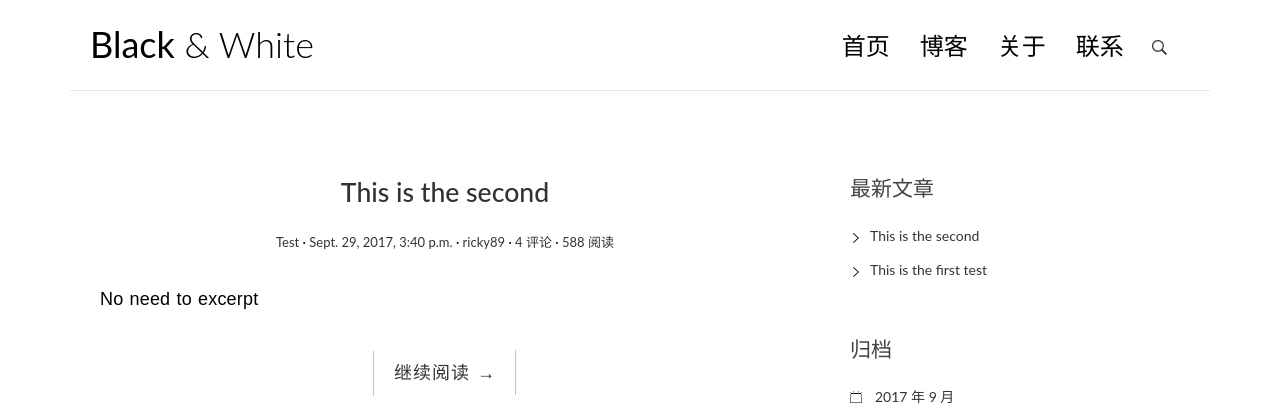
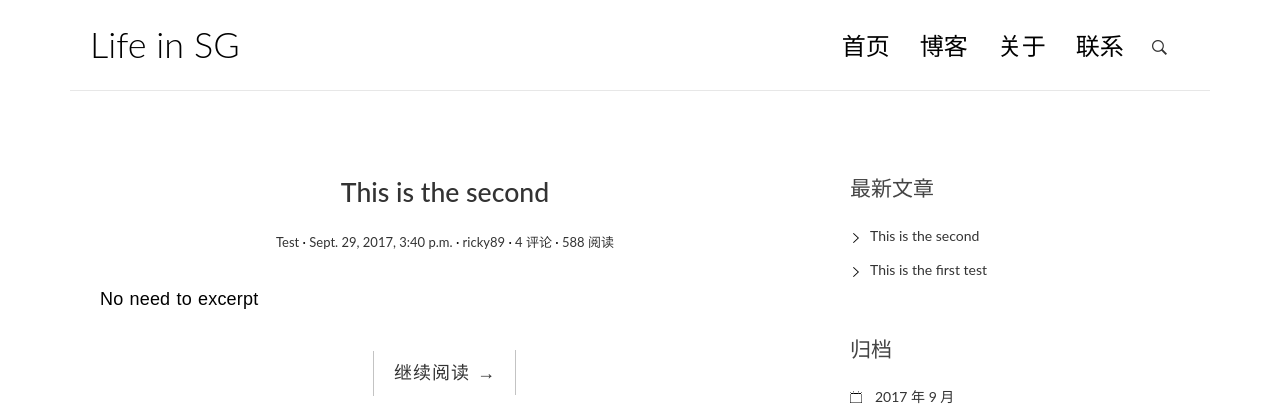
Before and after one commit to ricky89sg/ricky89, a Django app: page / in a window 1280 px wide. Shown: the top 420 px of the page. Run offline with Django 3.2, Linux system fonts and the light colour scheme; data comes from the database, SQL or seed files in the repository; some libraries are stand-ins or nearby versions.

Commit message:
Change brand

```diff
--- a/templates/base.html
+++ b/templates/base.html
@@ -29,7 +29,7 @@
         <div class="row">
             <div class="col-md-4 col-sm-5 col-xs-8">
                 <div class="logo">
-                    <h1><a href="{% url 'blog:index' %}"><b>Black</b> &amp; White</a></h1>
+                    <h1><a href="{% url 'blog:index' %}">Life in SG</a></h1>
                 </div>
             </div><!-- col-md-4 -->
             <div class="col-md-8 col-sm-7 col-xs-4">
```
